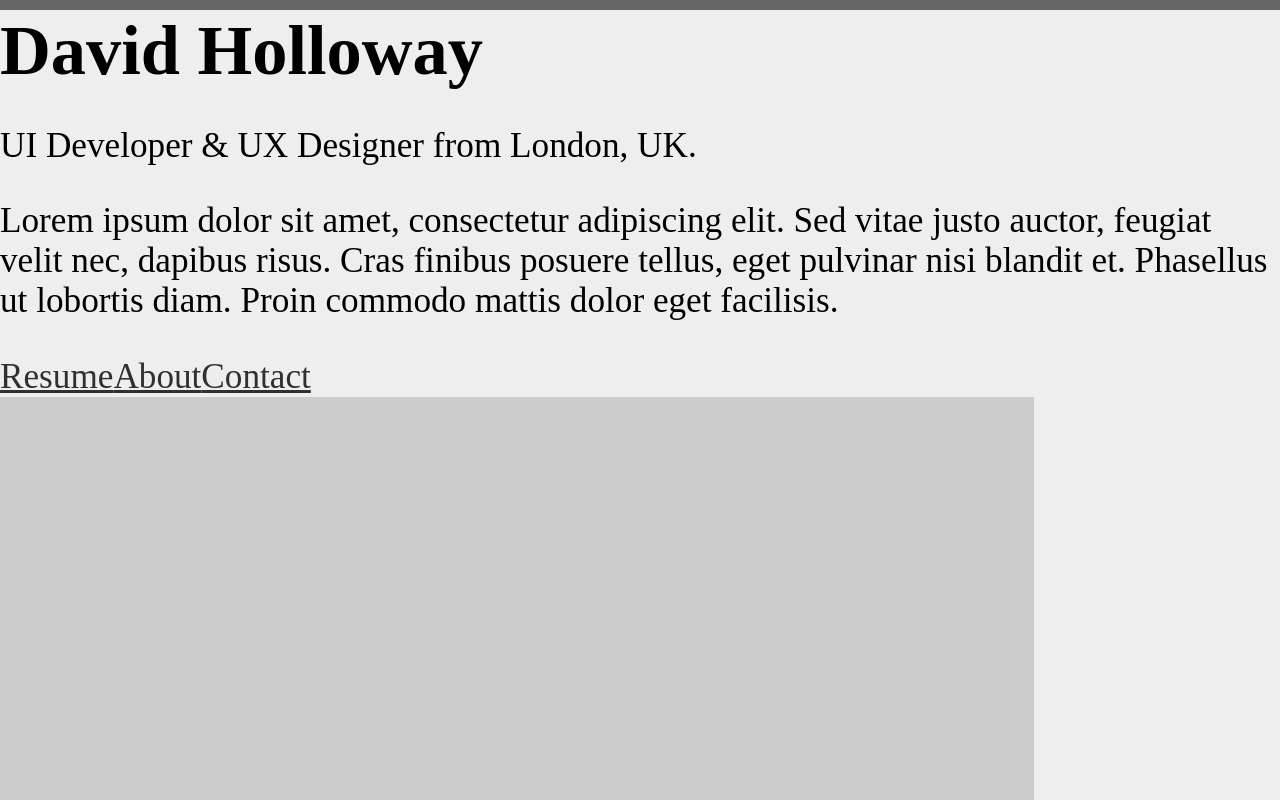
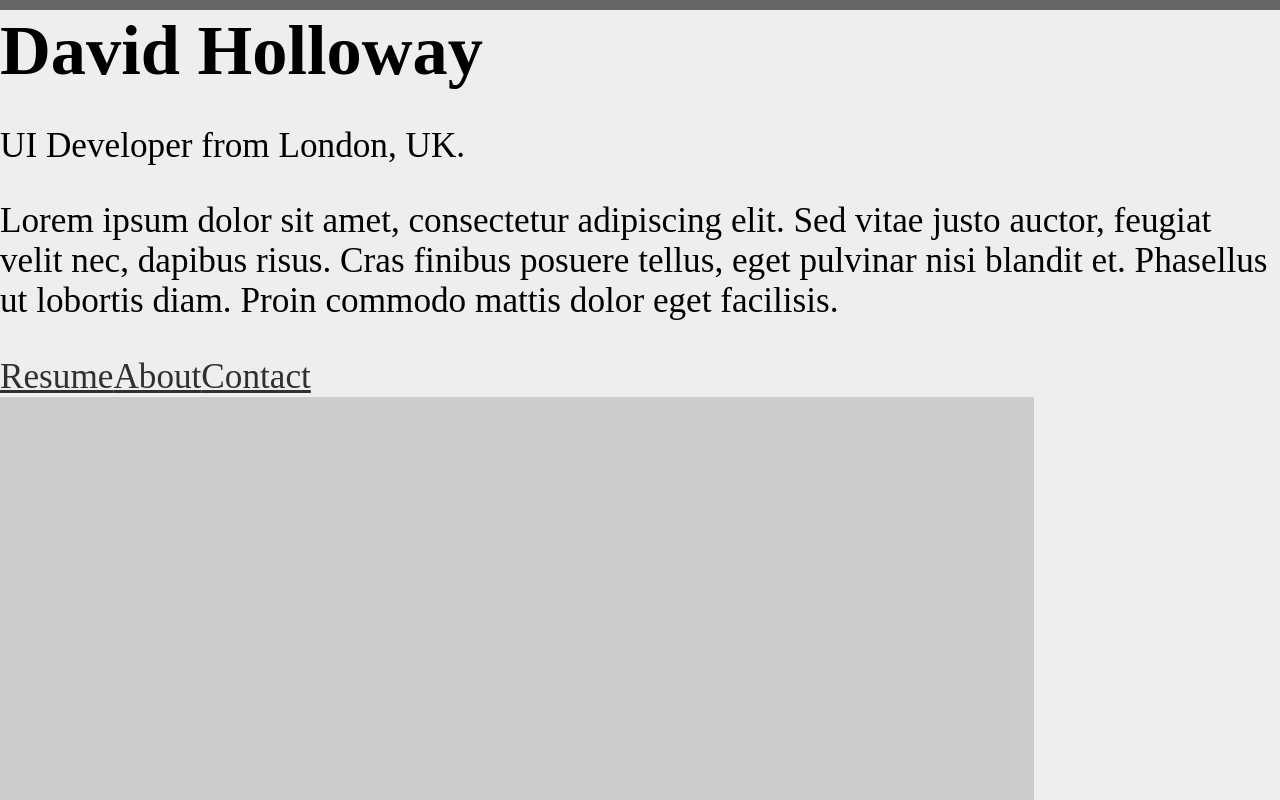
Before and after one commit to dchollo82/davidholloway, a React (Create React App) app: page / in a window 1280 px wide. Shown: the top 800 px of the page. Built offline with nearby package versions, Linux system fonts and the light colour scheme; a web font is replaced by a local one.

Commit message:
Title copy change

```diff
--- a/src/components/Intro.js
+++ b/src/components/Intro.js
@@ -7,7 +7,7 @@ class Intro extends React.Component {
         <div className="intro">
             <h1 className="intro__heading">David Holloway</h1>
             <div className="intro__desc">
-                <p className="intro__tagline">UI Developer &amp; UX Designer from London, UK.</p>
+                <p className="intro__tagline">UI Developer from London, UK.</p>
                 <p className="intro__copy">Lorem ipsum dolor sit amet, consectetur adipiscing elit. Sed vitae justo auctor, feugiat velit nec, dapibus risus. Cras finibus posuere tellus, eget pulvinar nisi blandit et. Phasellus ut lobortis diam. Proin commodo mattis dolor eget facilisis.</p>
             </div>
         </div>
```
